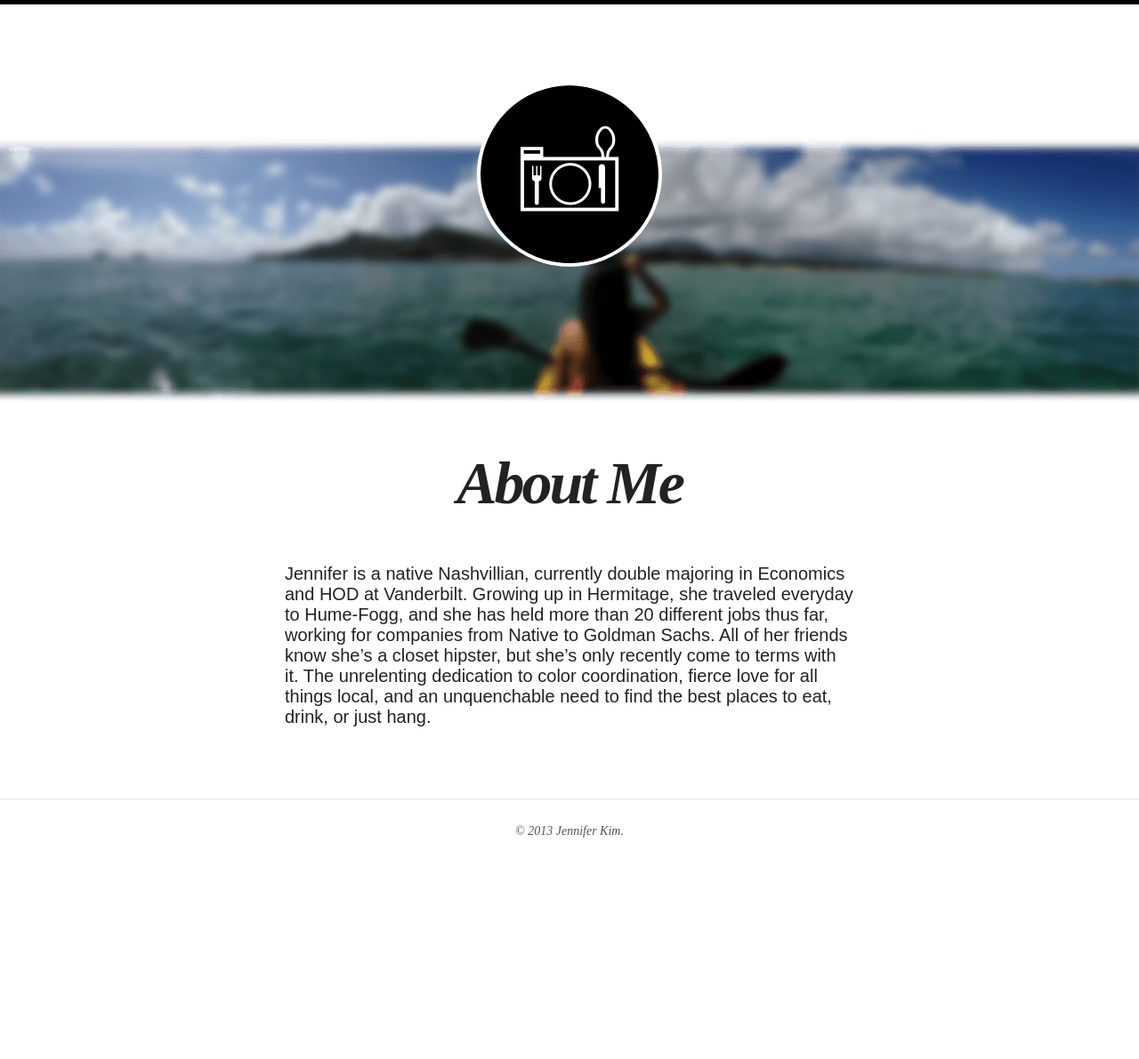
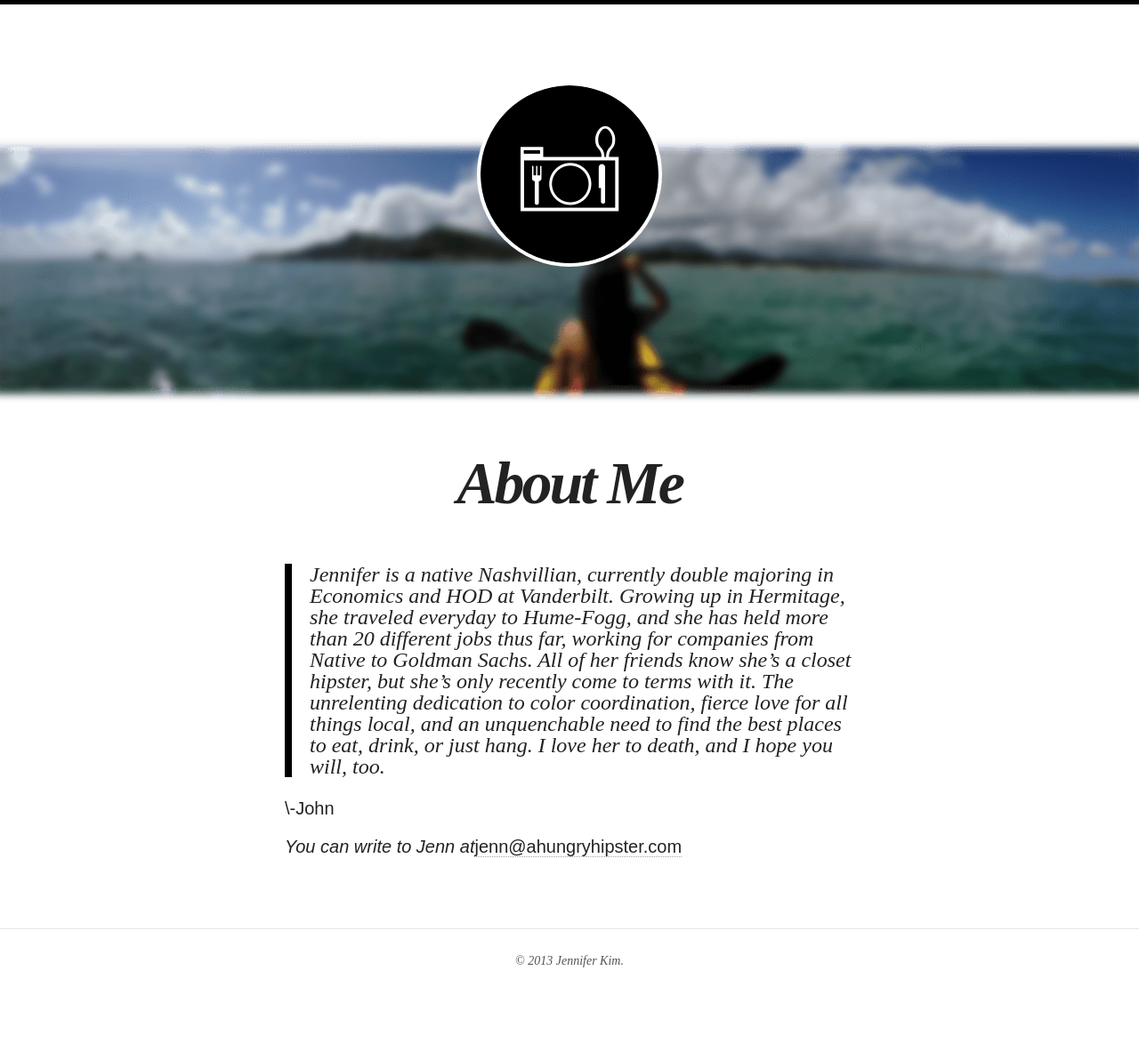
Before and after one commit to ahungryhipster/ahungryhipster.github.io, a Jekyll site: the page built from about.md, in a window 1280 px wide. Shown: the whole page at 89% size. Built offline with Jekyll 4.4.1, drawn with Linux system fonts in a browser that asks for light colours; nearby versions of some CDN libraries; before the commit the page ends 1045 px from its top, so only the background shows below that.

```diff
--- a/about.md
+++ b/about.md
@@ -7,4 +7,8 @@
 image: about.png
 ---
 
-Jennifer is a native Nashvillian, currently double majoring in Economics and HOD at Vanderbilt. Growing up in Hermitage, she traveled everyday to Hume-Fogg, and she has held more than 20 different jobs thus far, working for companies from Native to Goldman Sachs. All of her friends know she's a closet hipster, but she's only recently come to terms with it. The unrelenting dedication to color coordination, fierce love for all things local, and an unquenchable need to find the best places to eat, drink, or just hang.
+>Jennifer is a native Nashvillian, currently double majoring in Economics and HOD at Vanderbilt. Growing up in Hermitage, she traveled everyday to Hume-Fogg, and she has held more than 20 different jobs thus far, working for companies from Native to Goldman Sachs. All of her friends know she's a closet hipster, but she's only recently come to terms with it. The unrelenting dedication to color coordination, fierce love for all things local, and an unquenchable need to find the best places to eat, drink, or just hang. I love her to death, and I hope you will, too.
+
+\\-John
+
+*You can write to Jenn at*<a href="mailto:jenn@ahungryhipster.com?Subject=Hello!" target="_top">jenn@ahungryhipster.com</a>
```
Also changed, not shown: _posts/2013-11-11-love-you.md (+1 -1 lines).
